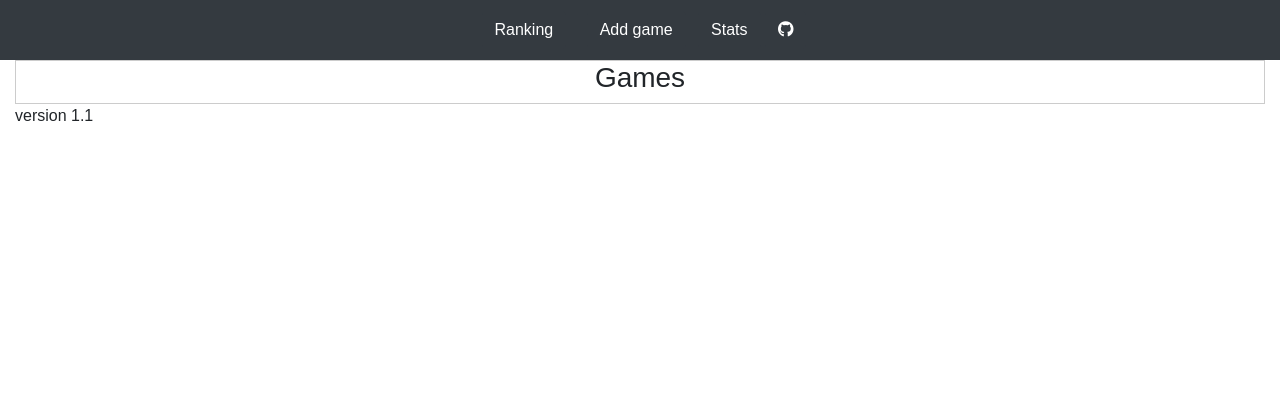
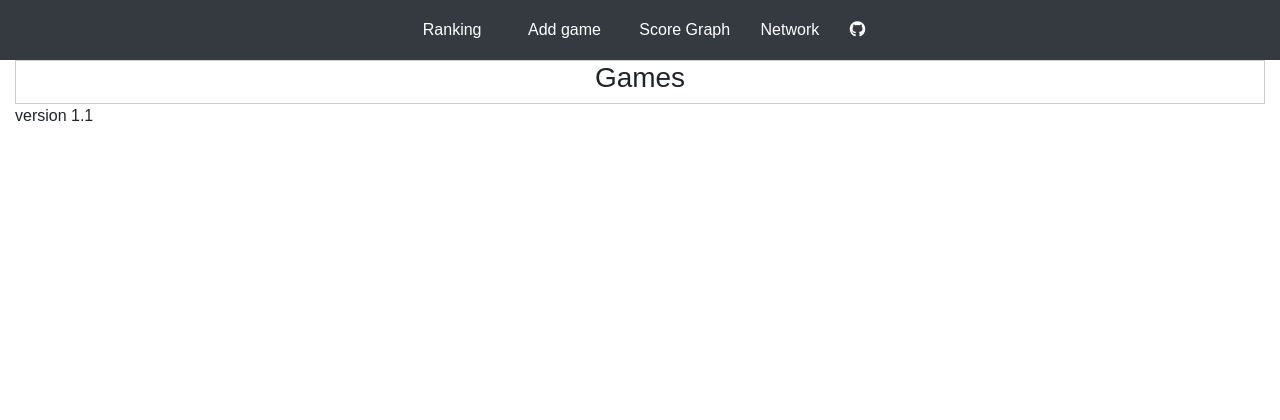
Before and after one commit to robbertmijn/foosrater, a Flask app: page / in a window 1280 px wide. Shown: the top 420 px of the page. Run offline with Flask 2, Linux system fonts and the light colour scheme; some libraries are stand-ins or nearby versions.

Commit message:
separate stats pages

```diff
--- a/flask_app.py
+++ b/flask_app.py
@@ -97,15 +97,20 @@ def delete_game(game_id):
     return redirect(url_for('index'))
 
 
-@app.route('/stats')
-def stats():
+@app.route('/social_graph')
+def social_graph():
 
     social_graph = make_social_graph(GAMES_FILE)
+
+    return render_template('social_graph.html', social_graph=social_graph)
+
+
+@app.route('/player_stats')
+def player_stats():
+
     player_stats = make_player_stats(GAMES_FILE)
 
-    print(player_stats)
-
-    return render_template('stats.html', social_graph=social_graph, player_stats=player_stats)
+    return render_template('player_stats.html', player_stats=player_stats)
 
 
 if __name__ == '__main__':
--- a/templates/index.html
+++ b/templates/index.html
@@ -14,7 +14,8 @@
             <div class="col-auto">
                 <button class="btn btn-dark mx-2" data-toggle="modal" data-target="#overlay1">Ranking</button>
                 <button class="btn btn-dark mx-2" data-toggle="modal" data-target="#overlay2">Add game</button>
-                <a class="btn btn-dark" target="_blank" href="{{ url_for('stats') }}">Stats</a>
+                <a class="btn btn-dark" target="_blank" href="{{ url_for('player_stats') }}">Score Graph</a>
+                <a class="btn btn-dark" target="_blank" href="{{ url_for('social_graph') }}">Network</a>
                 <a class="btn btn-dark" target="_blank" href="https://github.com/robbertmijn/foosrater"><i class="fab fa-github"></i></a>
             </div>
         </div>
--- a/templates/stats.html
+++ b/templates/player_stats.html
@@ -5,7 +5,6 @@
     <script src="https://cdn.plot.ly/plotly-latest.min.js"></script>
 </head>
 <body>
-    <div id="social_graph">{{ social_graph | safe }}</div>
     <div id="player_stats">{{ player_stats | safe }}</div>
 </body>
 </html>
```
Also changed, not shown: templates/social_graph.html (added, +10 -0 lines).
